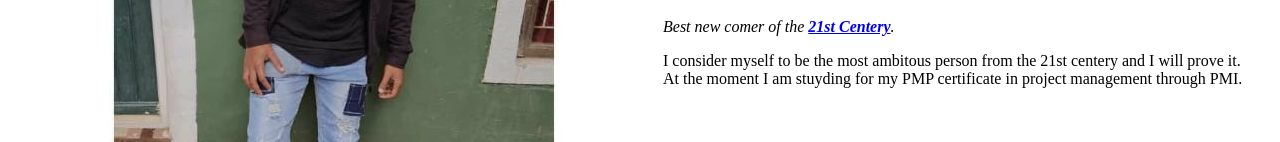
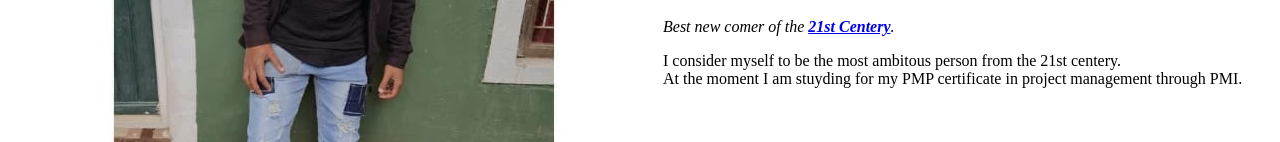
Before and after one commit to williamsgelo/cv, a plain HTML site: page index.html in a window 1280 px wide. Shown: the part 316-458 px from the top of the page. Drawn offline with Linux system fonts and the light colour scheme.

Commit message:
changes made to the paragraph section

```diff
--- a/index.html
+++ b/index.html
@@ -12,7 +12,7 @@
       <td><img src="Images/williams.png" alt="picture of angelo"></td>
       <td><h1>Angelo Williams</h1>
       <p><em>Best new comer of the <strong><a href="https://www.21stcentury.com">21st Centery</a></strong>.</em></p>
-      <p>I consider myself to be the most ambitous person from the 21st centery and I will prove it.
+      <p>I consider myself to be the most ambitous person from the 21st centery.
         <br />At the moment I am stuyding for my PMP certificate in project management through PMI.
       </p></td>
     </tr>
```
